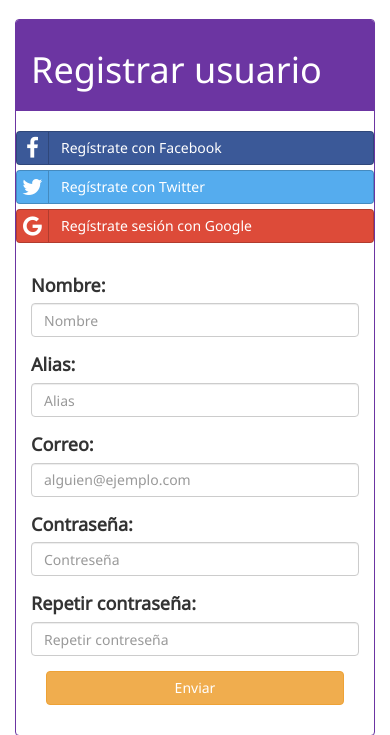
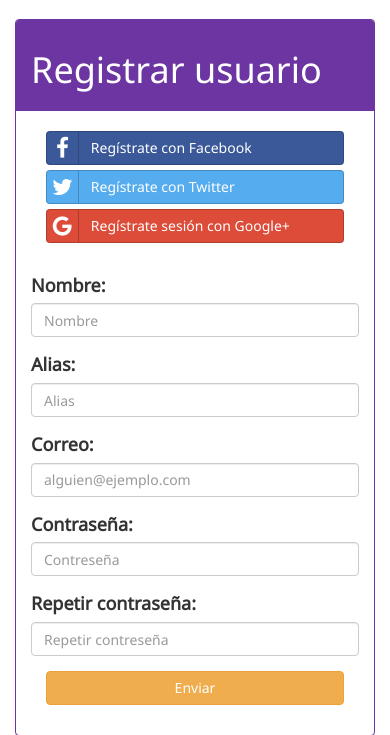
Before and after one commit to HawkRS/Dragonart, a PHP site: page /formularioRegistrarUsuario.php in a window 390 px wide. Shown: the part 51-786 px from the top of the page. Run offline with PHP 8.4, Linux system fonts and the light colour scheme.

Commit message:
Se corrigió el nombre de Google+

```diff
--- a/formularioRegistrarUsuario.php
+++ b/formularioRegistrarUsuario.php
@@ -16,7 +16,7 @@ require_once ('doctype.php');
                 </div>
             </div>
 
-            <div class="sociales col-xs-12 col-md-4 col-md-offset-4">
+            <div class="sociales col-xs-10 col-xs-offset-1 col-md-4 col-md-offset-4">
                 <a class="btn btn-block btn-social btn-facebook">
                     <span class="fa fa-facebook"></span> Regístrate con Facebook
                 </a>
@@ -26,7 +26,7 @@ require_once ('doctype.php');
                 </a>
 
                 <a class="btn btn-block btn-social btn-google">
-                    <span class="fa fa-google"></span> Regístrate sesión con Google
+                    <span class="fa fa-google"></span> Regístrate sesión con Google+
                 </a>
             </div>
 
```
